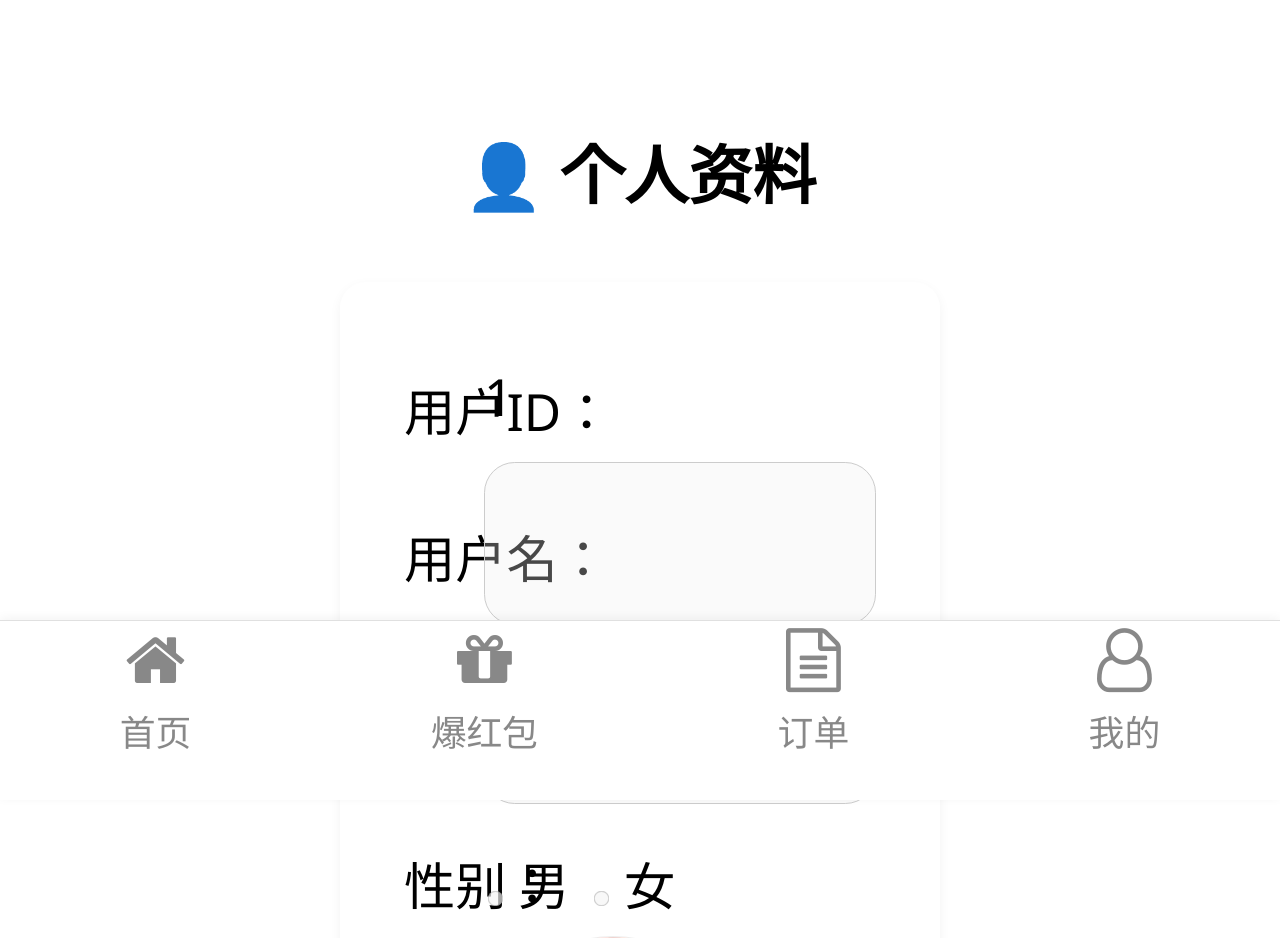
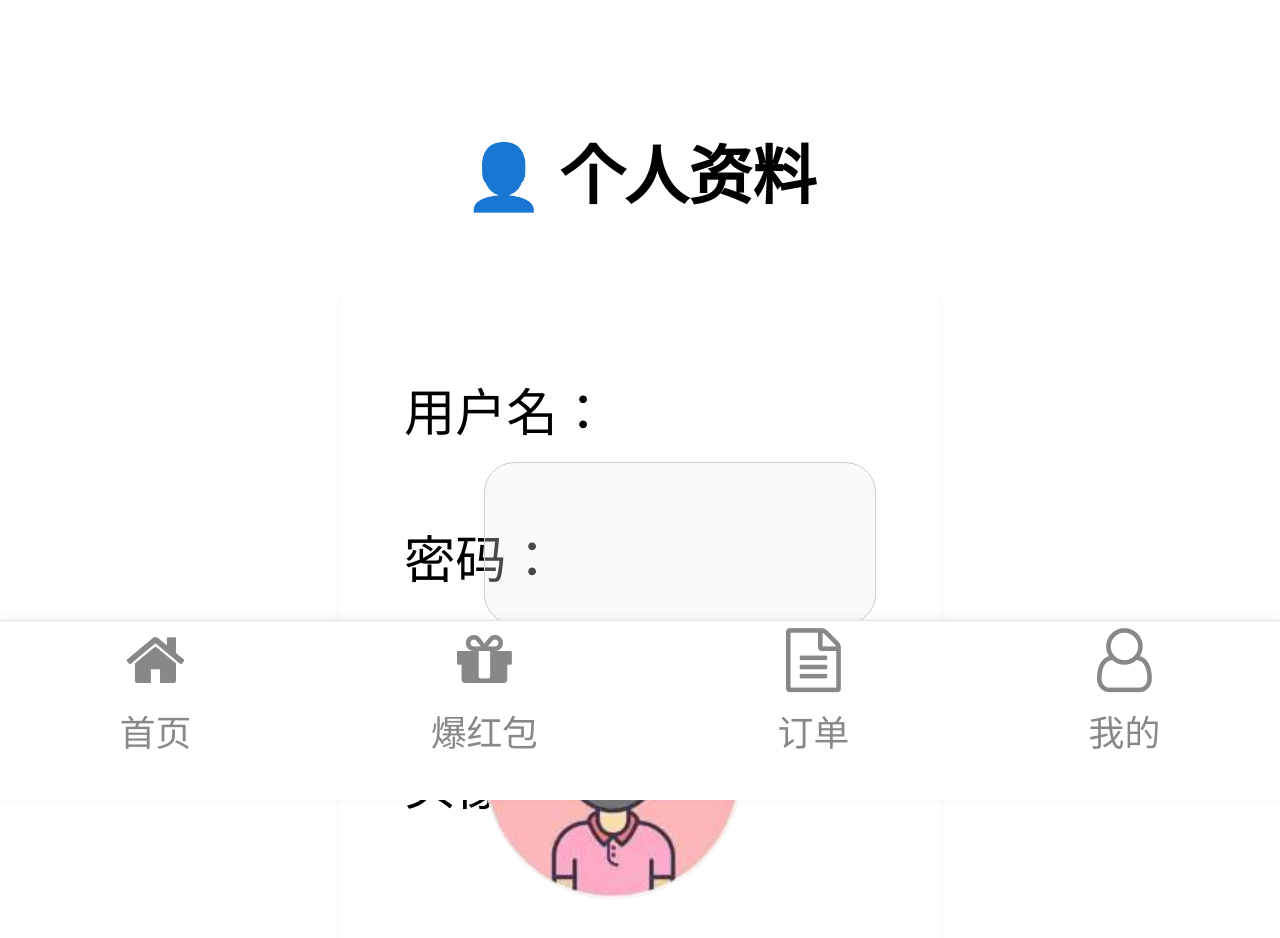
Before and after one commit to 77onstudy/qianduan, a Vue app: page /user in a window 1280 px wide. Shown: the top 938 px of the page. Built offline with nearby package versions, Linux system fonts and the light colour scheme; sample sign-in values are in the browser's storage.

Commit message:
Update UserPage.vue

```diff
--- a/src/views/UserPage.vue
+++ b/src/views/UserPage.vue
@@ -2,37 +2,23 @@
 	<div class="user-page">
 		<h2>👤 个人资料</h2>
 		<div class="card">
-      <!-- 用户ID字段 -->
-      <div class="field">
-        <label>用户ID：</label>
-        <span>{{ user.userId }}</span>
-      </div>
-
 			<!-- 用户名字段 -->
 			<div class="field">
 				<label>用户名：</label>
-        <input v-model="user.userName" class="input" :disabled="!isEditable" />
+				<span>{{ user.userName }}</span>
 			</div>
 
 			<!-- 密码字段 -->
 			<div class="field">
 				<label>密码：</label>
 				<div class="password-box">
-          <input :type="showPassword ? 'text' : 'password'" v-model="user.password" class="input" :disabled="!isEditable" />
+					<input :type="showPassword ? 'text' : 'password'" v-model="user.password" class="input"
+						:disabled="!isEditable" />
 					<template v-if="isEditable">
 						<button class="text-btn" @click="togglePassword">
 							{{ showPassword ? '隐藏' : '显示' }}
 						</button>
 					</template>
-        </div>
-      </div>
-
-      <!-- 性别字段 -->
-    <div class="field">
-      <label>性别：</label>
-      <div class="gender-options">
-        <label><input type="radio" v-model="user.userSex" :value="1" :disabled="!isEditable" /> 男</label>
-        <label><input type="radio" v-model="user.userSex" :value="0" :disabled="!isEditable" /> 女</label>
 				</div>
 			</div>
 
@@ -65,16 +51,14 @@ import defaultAvatar from '@/assets/userImg/yhtx07.png';
 
 	export default {
 		name: 'UserPage',
-  components: { NavFooter },
+		components: {
+			NavFooter
+		},
 		data() {
 			return {
 				defaultAvatar,
 				user: this.$getSessionStorage('user') || {
-      userId: '',
-      password: '',
-      userName: '',
-      userSex: 1,
-      userImg: ''
+					password: '未成功获得密码',
 				},
 				showPassword: false,
 				isEditable: false
@@ -92,23 +76,25 @@ methods: {
 				this.$router.push('/login');
 			},
 			save() {
-    const updatedUser = {
+
+
+				this.$axios.post('/api/password', {
+						password: this.user.password,
+						username: this.user.userName,
+						rememberMe: false,
+					})
+					.then(response => {
+						console.log(response);
+						if (response.status === 200) {
+							const user = {
 								userId: this.user.userId,
 								userName: this.user.userName,
-      password: this.user.password,
-      userSex: this.user.userSex,
-      userImg: this.user.userImg || this.defaultAvatar
 							};
-
-    this.$axios.post('/UserController/updateUser', this.$qs.stringify(updatedUser))
-      .then(response => {
-        if (response.data.code === 0) {
-          this.$setSessionStorage('user', response.data.data);
-          this.user = response.data.data;
-          alert('保存成功！');
+							this.$setSessionStorage('user', user);
+							alert(response.data);
 							this.isEditable = false;
 						} else {
-          alert('保存失败：' + response.data.message);
+							alert('保存失败：' + response.data);
 						}
 					})
 					.catch(error => {
@@ -172,10 +158,13 @@ h2 {
 		display: flex;
 		flex-wrap: wrap;
 		gap: 2vw;
-  font-size: 1rem; /* 可调成 3.5vw 让它响应式 */
+		font-size: 1rem;
+		/* 可调成 3.5vw 让它响应式 */
 	}
+
 	.gender-options input[type="radio"] {
-  transform: scale(1.2); /* 放大圆圈 */
+		transform: scale(1.2);
+		/* 放大圆圈 */
 	}
 
 	.input {
@@ -213,7 +202,8 @@ h2 {
 		border-radius: 50%;
 		border: 1px solid #eee;
 		object-fit: cover;
-  max-width: 30vw;     /* 避免超出边框 */
+		max-width: 30vw;
+		/* 避免超出边框 */
 		min-width: 60px;
 		max-width: 100%;
 	}
```
Lines whose indentation alone changed are shown as unchanged.
